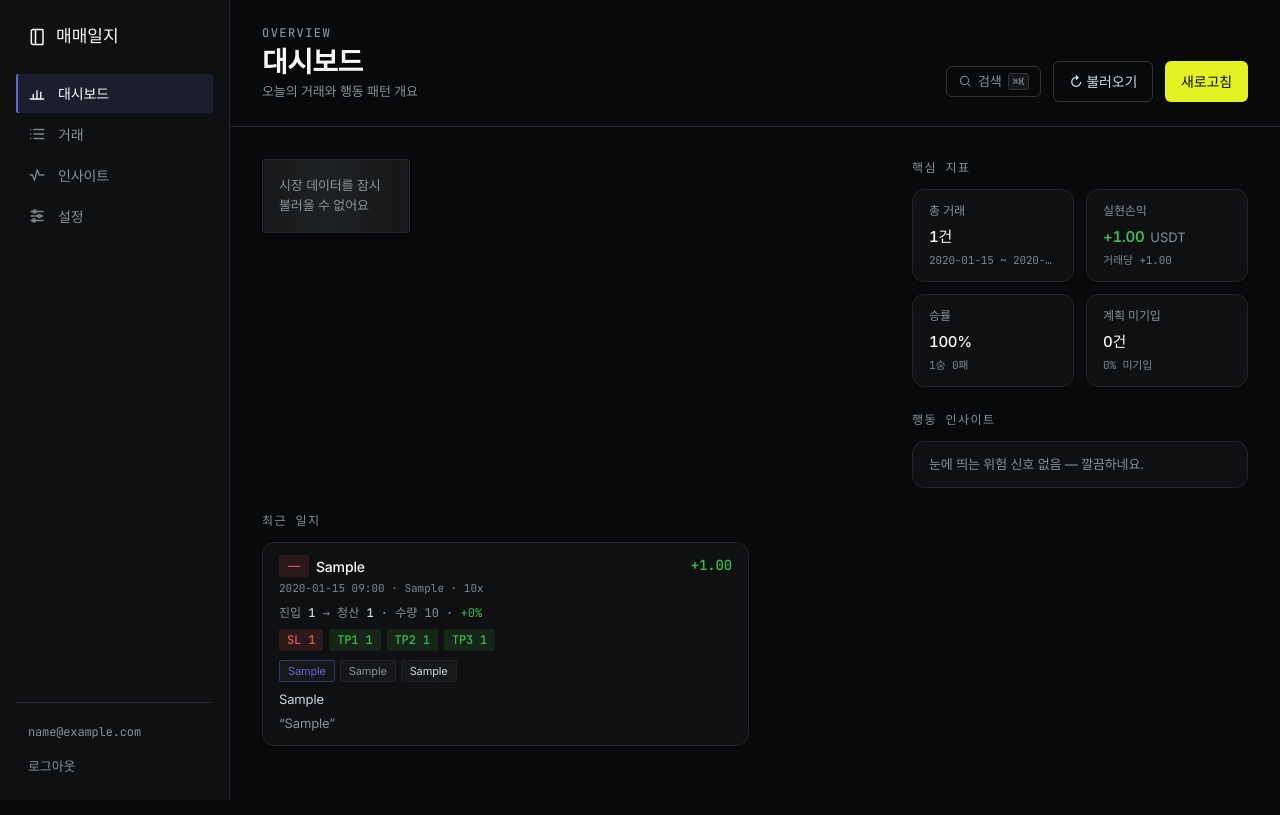
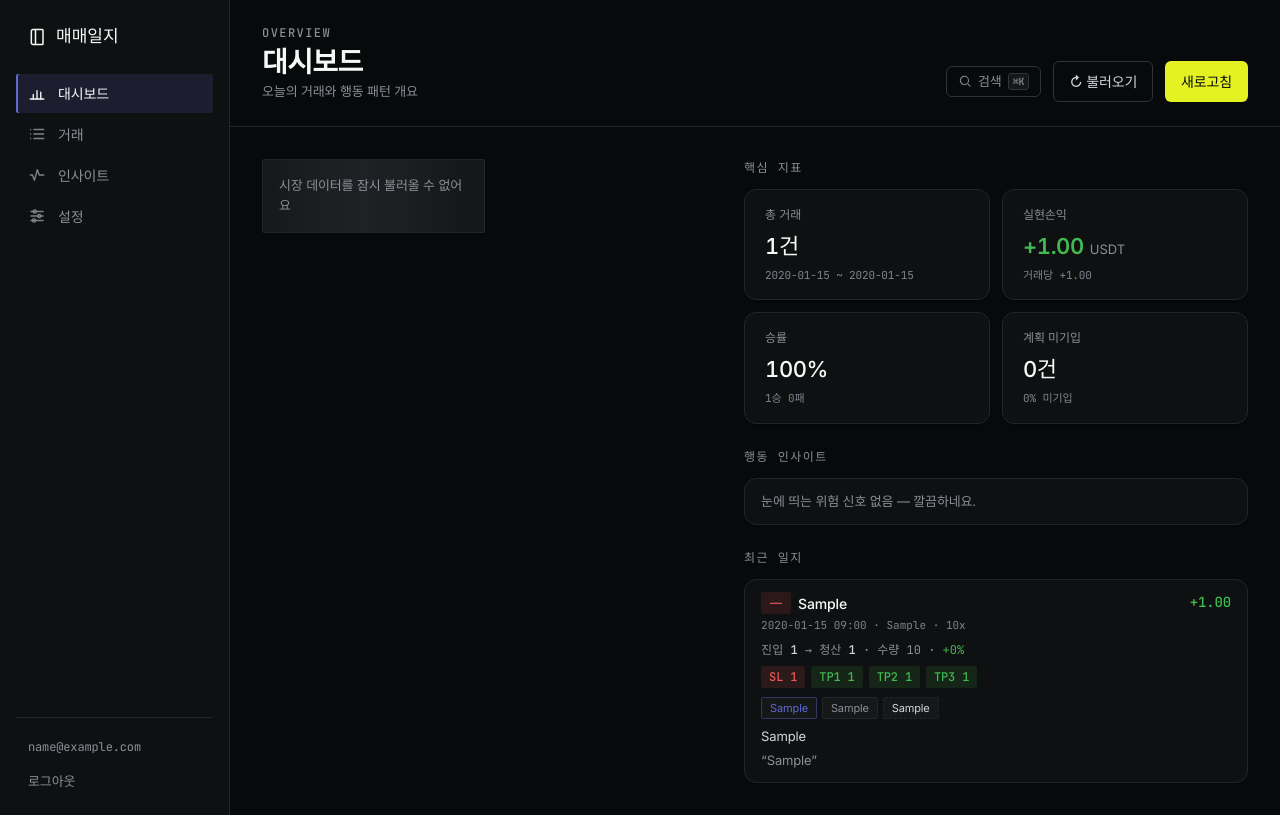
Before and after one commit to adrm-bot/trading-journal, a FastAPI app: page /app in a window 1280 px wide. Run offline with FastAPI, Linux system fonts and the light colour scheme; the visitor is signed in with stand-in values (Sample User, id 1); tables that the repository leaves empty hold one stand-in row (values such as "Sample post"); data that the repository does not hold is empty; parts of the project's set-up code (start-up, migrations or seed data) failed here and were passed over.

Commit message:
refactor(dashboard): 내 정보 / 시장 정보 2단 분리 — 좌 시장(보조) · 우 내 트레이딩(주)
감사 P1 '정보위계 역전(내 기록 < 시장맥락)' + 사용자 요청(내정보·시장정보 분리, KPI랑
매매일지 붙이기, 매매일지 우측, 정보량 유지)을 반영.
- renderDashboard: 매매일지를 하단 풀폭에서 빼서 우측 '내 트레이딩' 컬럼으로 통합 →
  핵심지표 KPI + 보유포지션 + 행동인사이트 + 최근일지(리치 카드) 한 컬럼. 좌=시장 맥락.
- app.css: .dash3 grid 좌 1fr | 우 1.1fr(우측 약간 넓게). 2단(>1080)일 때만 좁아진 좌측
  시장 칩·TOTAL을 2×2로, 우측 KPI도 2×2(폭 넓어 폰트 기본 복원). 1단(≤1080)이면 .dash-rail
  order:-1로 내 정보를 시장보다 먼저(모바일 위계 역전 P1도 해소). 하단 풀폭 일지 CSS 제거.
검증(하니스 1440): 좌 시장 527·우 내정보 580(더 넓음)·시장칩/flow 2×2·KPI 2×2 균등 무오버플로·
우측 SOL 카드 전략+SL/TP1-3+스탯+메모 다 표시·가로스크롤 없음. 760px 1단: 내 정보가 시장 위로. 콘솔0.

Co-Authored-By: Claude Opus 4.8 <noreply@anthropic.com>

```diff
--- a/app/static/app.css
+++ b/app/static/app.css
@@ -114,18 +114,16 @@ a{color:inherit;text-decoration:none}
 #view-dashboard .cards{margin-top:var(--s6)}  /* 스켈레톤 등 라벨 없는 경우의 섹션 여백 */
 #view-dashboard .section-title + .cards{margin-top:0}  /* '핵심 지표' 라벨이 앞서면 라벨 마진(24/0/12)이 간격 담당 — 이중 여백 방지 */
 /* 3단 대시보드: 좌 내비(.shell) · 중앙 시장맥락 · 우 내 트레이딩(매매일지) */
-.dash3{display:grid;grid-template-columns:minmax(0,1fr) 336px;gap:var(--s6);align-items:start}
+.dash3{display:grid;grid-template-columns:minmax(0,1fr) minmax(0,1.1fr);gap:var(--s6);align-items:start}  /* 좌 시장(보조) · 우 내 정보(주, 약간 넓게) */
 .dash-main,.dash-rail{min-width:0}
 .dash-rail{display:flex;flex-direction:column}
 .dash-rail>.section-title:first-child{margin-top:0}
-.dash-rail .cards{grid-template-columns:repeat(2,minmax(0,1fr));grid-auto-rows:1fr}  /* 좁은 레일에서 KPI 2×2(균등 폭·높이) */
-.dash-rail .stat .val{font-size:var(--fs-md)}  /* 좁은 칸에 맞춰 축소 */
-.dash-rail .card{padding:var(--s3) var(--s4)}
-.dash-rail .stat .msub{white-space:nowrap;overflow:hidden;text-overflow:ellipsis}  /* 날짜범위 줄바꿈 방지 */
-.dash-rail .market{margin-bottom:0}
-@media(max-width:1080px){.dash3{grid-template-columns:1fr}}
-.dash-journal .jfeed{display:grid;grid-template-columns:1fr 1fr;gap:var(--s3)}  /* 하단 전체폭 일지: 2단으로 더 많이·정보 풍부하게 */
-@media(max-width:860px){.dash-journal .jfeed{grid-template-columns:1fr}}
+@media(min-width:1081px){  /* 2단일 때만: 좁아진 좌측 시장은 2×2, 우측 KPI도 2×2(폭 넓어 폰트 기본) */
+  .dash-main .market{grid-template-columns:repeat(2,1fr)}
+  .dash-main .flowrow{grid-template-columns:repeat(2,1fr)}
+  .dash-rail .cards{grid-template-columns:repeat(2,minmax(0,1fr));grid-auto-rows:1fr}
+}
+@media(max-width:1080px){.dash3{grid-template-columns:1fr}.dash-rail{order:-1}}  /* 1단이면 내 정보(KPI·일지)를 시장맥락보다 먼저 — 위계 유지 */
 .card{background:var(--card);border:1px solid var(--line);border-radius:var(--r-card);padding:var(--s4) var(--s5);box-shadow:var(--inset)}
 .stat .label{color:var(--muted);font-size:var(--fs-xs)}
 .stat .val{font-family:var(--f-display);font-size:22px;font-weight:510;margin-top:6px;color:var(--ice);letter-spacing:-.02em;white-space:nowrap}
--- a/app/templates/app.html
+++ b/app/templates/app.html
@@ -440,11 +440,12 @@ async function ensurePositions(){
 function renderDashboard(el){
   const market=marketStrip(MARKET)+`<div id="rsHost">${rsPanel(MARKET)}</div><div id="flowHost">${flowPanel(MARKET)}</div>`;
   if(!DATA.trades.length){el.innerHTML=market+`<div id="posHost"></div>`+onboarding();const ep=$("#emptyPull");if(ep)ep.onclick=pull;ensureMarket();ensurePositions();return;}
-  const rail=`<div class="section-title">핵심 지표</div>`+statCards(DATA.summary)
+  const mine=`<div class="section-title">핵심 지표</div>`+statCards(DATA.summary)
     +`<div id="posHost"></div>`
-    +`<div class="section-title">행동 인사이트</div>`+(flagsBlock(DATA.summary)||`<p class="empty-inline">눈에 띄는 위험 신호 없음 — 깔끔하네요.</p>`);
-  el.innerHTML=`<div class="dash3"><div class="dash-main">${market}</div><div class="dash-rail">${rail}</div></div>`
-    +`<div class="section-title">최근 일지</div><div class="dash-journal">`+journalCards(DATA.trades.slice(0,8))+`</div>`;
+    +`<div class="section-title">행동 인사이트</div>`+(flagsBlock(DATA.summary)||`<p class="empty-inline">눈에 띄는 위험 신호 없음 — 깔끔하네요.</p>`)
+    +`<div class="section-title">최근 일지</div>`+journalCards(DATA.trades.slice(0,8));
+  // 좌=시장 맥락(보조) · 우=내 트레이딩(KPI·포지션·인사이트·매매일지, 주). 내정보/시장정보 분리.
+  el.innerHTML=`<div class="dash3"><div class="dash-main">${market}</div><div class="dash-rail">${mine}</div></div>`;
   bindCards();ensureMarket();ensurePositions();
 }
 function iso(d){const p=n=>String(n).padStart(2,'0');return d.getFullYear()+'-'+p(d.getMonth()+1)+'-'+p(d.getDate());}
```
